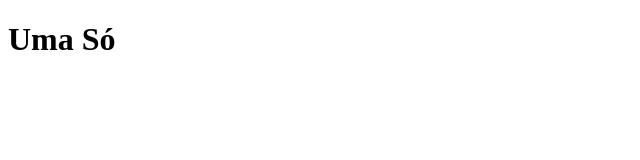
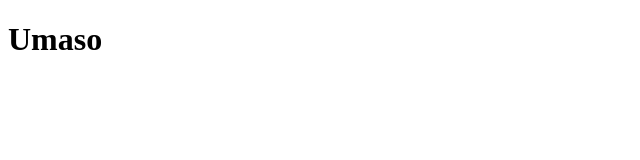
Before and after one commit to caiqalmeida/umaso-front, a React (Create React App) app: page / in a window 1280 px wide. Shown: the top 160 px of the page, without its empty margins (0-640 px from the left). Built offline with nearby package versions, Linux system fonts and the light colour scheme.

Commit message:
Setup of react-router-dom

```diff
--- a/package.json
+++ b/package.json
@@ -11,10 +11,12 @@
         "@types/node": "^14.11.2",
         "@types/react": "^16.9.49",
         "@types/react-dom": "^16.9.8",
+        "@types/react-router-dom": "^5.1.5",
         "lint-staged": "^10.4.0",
         "prettier": "^2.1.2",
         "react": "^16.13.1",
         "react-dom": "^16.13.1",
+        "react-router-dom": "^5.2.0",
         "react-scripts": "3.4.3",
         "styled-components": "^5.2.0",
         "typescript": "^4.0.3"
--- a/src/App.tsx
+++ b/src/App.tsx
@@ -1,11 +1,13 @@
-import React from "react";
+import React from 'react'
+import { BrowserRouter } from 'react-router-dom'
+import Routes from './routes'
 
 function App() {
-  return (
-    <div className="App">
-      <h1>Uma Só</h1>
-    </div>
-  );
+    return (
+        <BrowserRouter>
+            <Routes />
+        </BrowserRouter>
+    )
 }
 
-export default App;
+export default App
--- /dev/null
+++ b/src/pages/Home.tsx
@@ -0,0 +1,7 @@
+import React from 'react'
+
+const pages: React.FC = () => {
+    return <h1>Umaso</h1>
+}
+
+export default pages
--- /dev/null
+++ b/src/routes.tsx
@@ -0,0 +1,12 @@
+import React from 'react'
+import { Switch, Route } from 'react-router-dom'
+
+import Home from './pages/Home'
+
+export default function Routes() {
+    return (
+        <Switch>
+            <Route path="/" exact component={Home} />
+        </Switch>
+    )
+}
```
Also changed, not shown: 1 other file (tests, documents, lock files or other folders).
